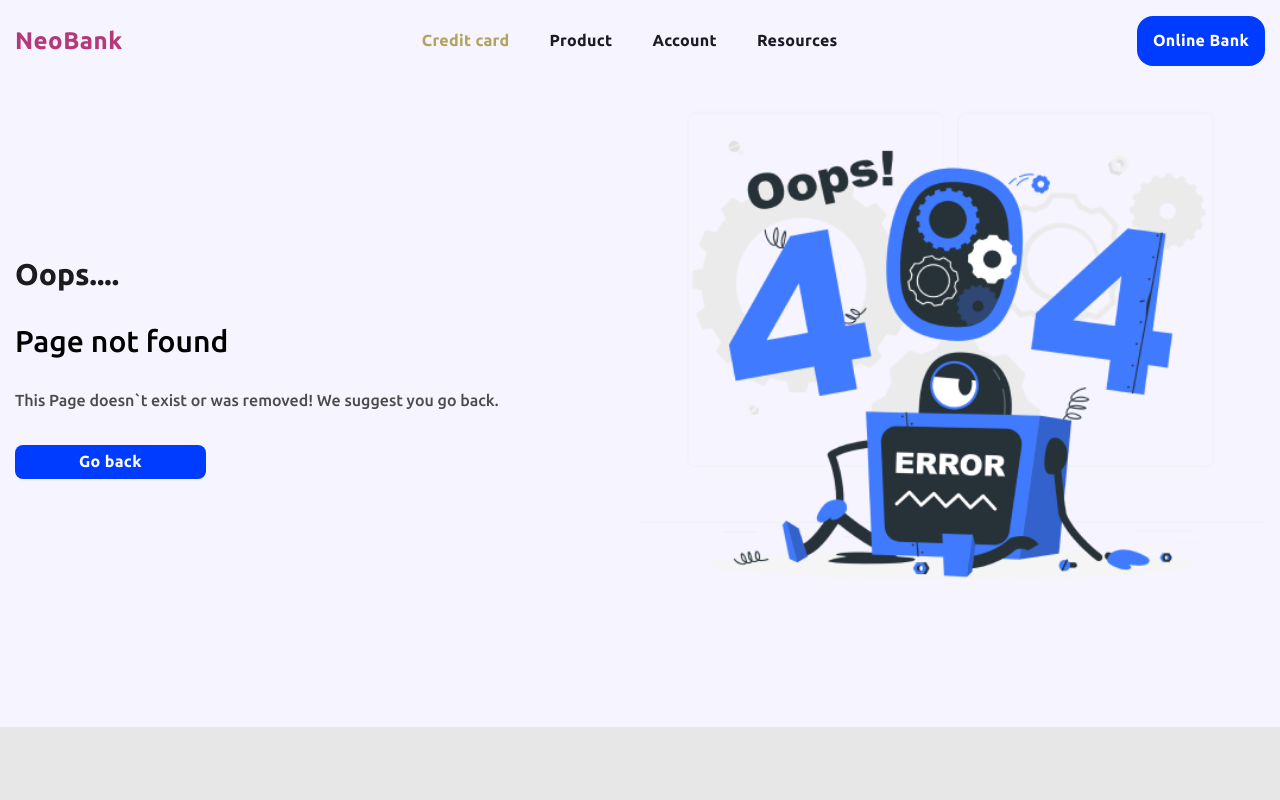
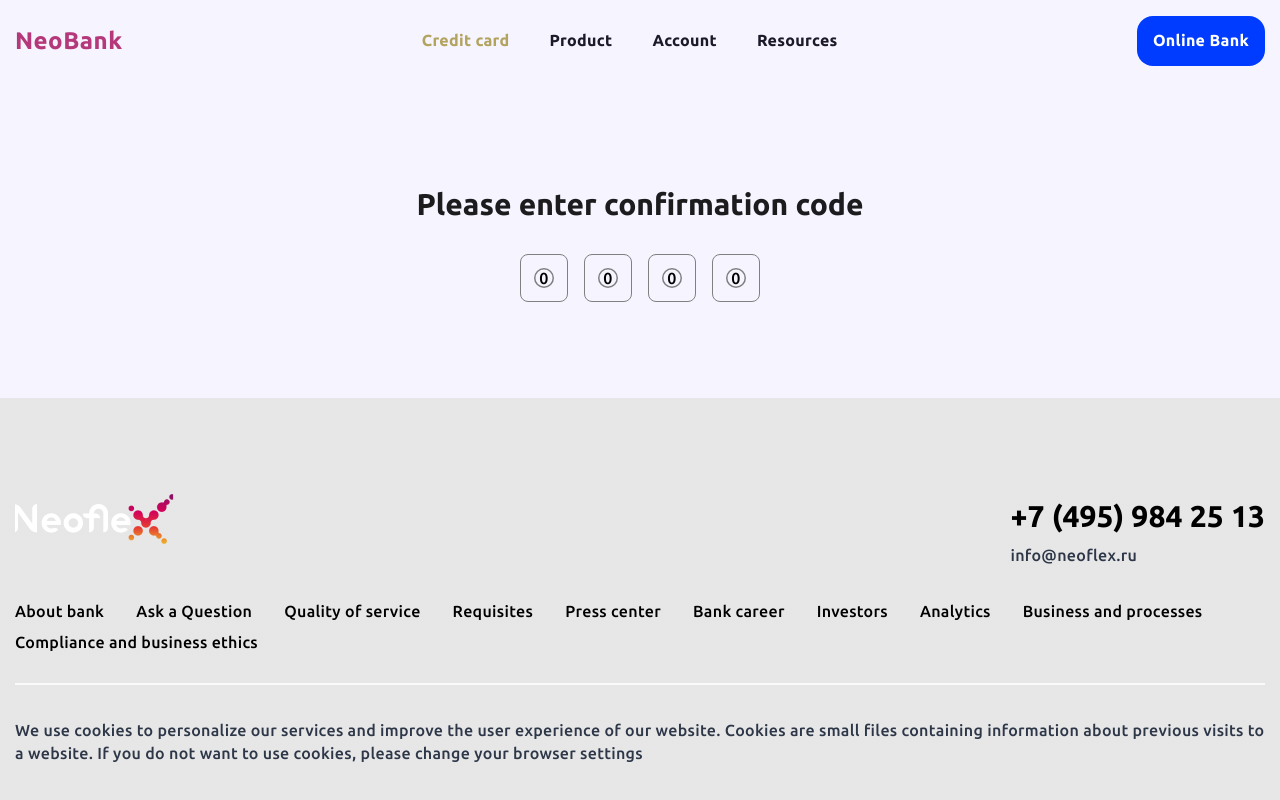
Before and after one commit to krisgsnv/neobank, a React app: page /loan/1/code in a window 1280 px wide. Shown: the top 800 px of the page. Built offline with nearby package versions, Linux system fonts and the light colour scheme.

Commit message:
add confirmation code layout

```diff
--- a/src/App.tsx
+++ b/src/App.tsx
@@ -6,6 +6,7 @@ import NotFound from "@/pages/NotFound";
 import PageLayout from "@/components/layout/PageLayout";
 import PaymentSchedule from "@/pages/PaymentSchedule";
 import DocumentSigning from "@/pages/DocumentSigning";
+import Confirmation from "@/pages/Confirmation";
 
 import "@/assets/scss/index.scss";
 
@@ -18,6 +19,7 @@ export const App = (): JSX.Element => (
           <Route index element={<Loan />} />
           <Route path=":applicationId">
             <Route index element={<Scoring />} />
+            <Route path="code" element={<Confirmation />} />
             <Route path="document">
               <Route index element={<PaymentSchedule />} />
               <Route path="sign" element={<DocumentSigning />} />
--- /dev/null
+++ b/src/components/containers/sections/Confirmation/index.tsx
@@ -0,0 +1,23 @@
+import { useState } from "react";
+import "./style.scss";
+
+const Confirmation = (): JSX.Element => {
+  const [code] = useState<Array<number | null>>(
+    new Array(4).fill(0)
+  );
+  const error = false;
+
+  return (
+    <section className="confirmation">
+      <h2 className="confirmation__h2">Please enter confirmation code</h2>
+      <div className="confirmation-code confirmation__code">
+        {code.map((num, i) => (
+          <input key={i} type="number" className="confirmation-code__num" value={0}/>
+        ))}
+      </div>
+      {error && <p className="confirmation__error">Invalid confirmation code</p>}
+    </section>
+  );
+};
+
+export default Confirmation;
--- /dev/null
+++ b/src/components/containers/sections/Confirmation/style.scss
@@ -0,0 +1,46 @@
+.confirmation {
+  margin-top: toRem(104);
+  &__h2 {
+    @include heading-size(toRem(30));
+    color: $black;
+    text-align: center;
+  }
+  &__code {
+    margin-top: 2rem;
+  }
+  &__error {
+    margin-top: 1rem;
+    color: $error;
+    font-weight: 500;
+    text-align: center;
+  }
+}
+
+.confirmation-code {
+  display: flex;
+  justify-content: center;
+  gap: 1rem;
+  &__num {
+    pointer-events: none;
+    -moz-appearance: textfield;
+    appearance: none;
+    text-align: center;
+    font-weight: 500;
+    line-height: 1.12;
+    letter-spacing: toRem(0.4);
+    border-radius: 0.5rem;
+    width: 3rem;
+    height: 3rem;
+    border: 1px solid $gray;
+    background: transparent url("@/assets/images/code.svg") center no-repeat;
+    &::-webkit-outer-spin-button,
+    &::-webkit-inner-spin-button {
+      -webkit-appearance: none;
+    }
+    &_active {
+      border: 1px solid #3182ce;
+      font-size: toRem(20);
+      background-image: none;
+    }
+  }
+}
--- a/src/components/containers/sections/PaymentSchedule/style.scss
+++ b/src/components/containers/sections/PaymentSchedule/style.scss
@@ -48,7 +48,7 @@
 .payment-table {
   width: 100%;
   &__wrapper {
-    overflow-x: scroll;
+    overflow-x: auto;
     margin-top: toRem(76);
     @media screen and (max-width: $tablet) {
       margin-top: 2rem;
--- a/src/components/containers/sections/StepMessage/index.tsx
+++ b/src/components/containers/sections/StepMessage/index.tsx
@@ -8,7 +8,7 @@ interface StepMessagePropTypes {
 const StepMessage = ({ title, message }: StepMessagePropTypes): JSX.Element => {
   return (
     <section className="step-message">
-      <b className="step-message__title">{title}</b>
+      <h2 className="step-message__title">{title}</h2>
       <p className="step-message__description">{message}</p>
     </section>
   );
--- /dev/null
+++ b/src/pages/Confirmation.tsx
@@ -0,0 +1,9 @@
+import ConfirmationSection from "@/components/containers/sections/Confirmation";
+
+const Confirmation = (): JSX.Element => (
+  <>
+    <ConfirmationSection/>
+  </>
+);
+
+export default Confirmation;
```
Also changed, not shown: src/assets/images/code.svg (added).
